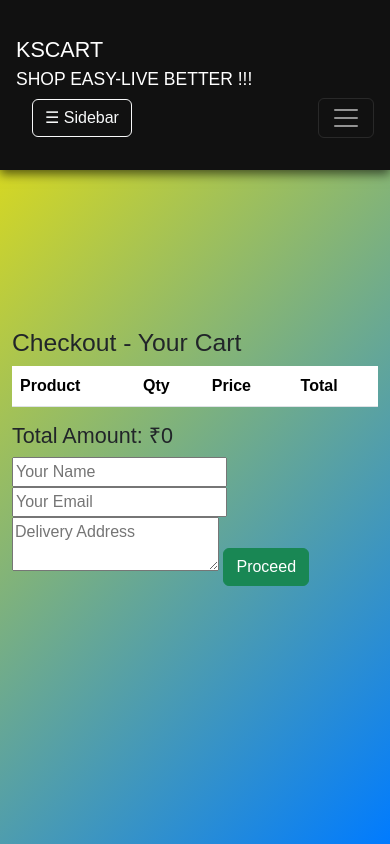
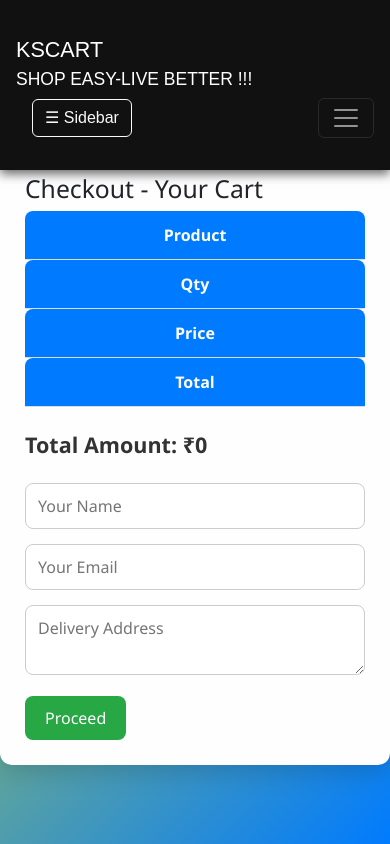
Before and after one commit to aditya705014-svg/ecommerce, a Django app: page /store/checkout/ in a window 390 px wide. Run offline with Django 5.2, Linux system fonts and the light colour scheme; lists and menus that the app fills with data are empty.

Commit message:
adding more feature in add to cart like  checkout and ordersucces

```diff
--- a/store/templates/store/checkout_cart.html
+++ b/store/templates/store/checkout_cart.html
@@ -1,7 +1,118 @@
 {% extends "base.html" %}
 {% block content %}
 
-<div class="container my-4">
+
+<style>
+div.container.checkout {
+    max-width: 900px;
+    margin: 40px auto;
+    padding: 25px;
+    background: #fefefe;
+    border-radius: 12px;
+    box-shadow: 0 8px 25px rgba(0,0,0,0.15);
+    font-family: 'Segoe UI', Tahoma, Geneva, Verdana, sans-serif;
+}
+div.container.checkout table {
+    width: 100%;
+    border-collapse: separate;
+    border-spacing: 0 10px;
+    margin-bottom: 25px;
+}
+
+div.container.checkout th,
+div.container.checkout td {
+    padding: 12px 15px;
+    text-align: center;
+    border-bottom: 1px solid #ddd;
+    font-size: 16px;
+}
+
+div.container.checkout th {
+    background-color: #007bff;
+    color: white;
+    border-radius: 8px 8px 0 0;
+}
+div.container.checkout tbody tr {
+    background: #fff;
+    box-shadow: 0 4px 12px rgba(0,0,0,0.05);
+    transition: all 0.3s ease;
+}
+
+div.container.checkout tbody tr:hover {
+    transform: translateY(-2px);
+    box-shadow: 0 6px 15px rgba(0,0,0,0.1);
+}
+div.container.checkout h4 {
+    color: #333;
+    margin-bottom: 25px;
+    font-weight: 600;
+}
+div.container.checkout form input,
+div.container.checkout form textarea {
+    width: 100%;
+    padding: 10px 12px;
+    margin-bottom: 15px;
+    border-radius: 8px;
+    border: 1px solid #ccc;
+    font-size: 16px;
+    transition: all 0.3s ease;
+}
+
+div.container.checkout form input:focus,
+div.container.checkout form textarea:focus {
+    border-color: #007bff;
+    box-shadow: 0 0 8px rgba(0,123,255,0.2);
+    outline: none;
+}
+div.container.checkout form button {
+    padding: 10px 20px;
+    border-radius: 8px;
+    font-size: 16px;
+    font-weight: 500;
+    background-color: #28a745;
+    color: white;
+    border: none;
+    cursor: pointer;
+    transition: all 0.3s ease;
+}
+
+div.container.checkout form button:hover {
+    background-color: #218838;
+    transform: translateY(-2px);
+}
+@media (max-width: 768px) {
+    div.container.checkout table,
+    div.container.checkout thead,
+    div.container.checkout tbody,
+    div.container.checkout th,
+    div.container.checkout td,
+    div.container.checkout tr {
+        display: block;
+    }
+
+    div.container.checkout tr {
+        margin-bottom: 15px;
+    }
+
+    div.container.checkout td {
+        text-align: right;
+        padding-left: 50%;
+        position: relative;
+    }
+
+    div.container.checkout td::before {
+        content: attr(data-label);
+        position: absolute;
+        left: 15px;
+        width: calc(50% - 30px);
+        font-weight: 600;
+        text-align: left;
+        color: #333;
+    }
+}
+</style>
+
+<div class="container checkout my-4">
     <h2>Checkout - Your Cart</h2>
     <table class="table">
         <thead>
@@ -32,6 +143,7 @@
         <input type="email" name="email" placeholder="Your Email" required>
         <textarea name="delivery" placeholder="Delivery Address" required></textarea>
         <button type="submit" class="btn btn-success">Proceed</button>
+
     </form>
 </div>
 
--- a/store/templates/store/order_success.html
+++ b/store/templates/store/order_success.html
@@ -45,9 +45,7 @@
 </head>
 <body>
     <div class="success-box">
-        <h1> Order Placed Successfully!!!!</h1>
-        <p>Product: <span class="highlight">{{ product.name }}</span></p>
-        <p>Payment Mode: <span class="highlight">{{ payment }}</span></p>
+        <h1> Order Placed Successfull !!!!! Thanks for shoping by kscart</h1>
     </div>
 </body>
 </html>
--- a/store/urls.py
+++ b/store/urls.py
@@ -11,6 +11,10 @@
     path('add-to-cart/<int:pk>/', views.add_to_cart, name='add_to_cart'),
     path('remove/<str:key>/', views.remove_from_cart, name='remove_from_cart'),
     path("checkout/", views.checkout_cart, name="checkout_cart"),
+    path("order/success/", views.success_cart, name="success_cart"),
+    # Checkout success page
+    # path("order/success/", views.success_cart, name="success_cart"),
+
 
 
 
--- a/store/views.py
+++ b/store/views.py
@@ -155,7 +155,7 @@
 
 
 def order_sucess(request):
-    return render(request, "store/order_sucess.html", {
+    return render(request, "store/order_success.html", {
 
     })
 
@@ -167,22 +167,28 @@
 
 
 #  Add product to cart
+
 def add_to_cart(request, pk):
-    product = get_object_or_404(Product, id=pk)
     cart = request.session.get("cart", {})
 
-    # Agar product pehle se cart me hai -> quantity badhao
+    product = PRODUCTS.get(pk)
+    if not product:
+        return redirect("cart")  # Agar product invalid ho toh redirect
+
     if str(pk) in cart:
         cart[str(pk)]["quantity"] += 1
     else:
         cart[str(pk)] = {
-            "name": product.name,
-            "price": float(product.price),
+            "name": product["name"],
+            "price": float(product["price"]),
+            "description": product["description"],
+            "image_static": product["image_static"],
             "quantity": 1,
         }
 
-    request.session["cart"] = cart  # session update
+    request.session["cart"] = cart
     return redirect("cart")
+
 
 
 #  Remove product from cart
@@ -199,33 +205,20 @@
 #  Cart page (sab products dikhana + total calculate karna)
 def cart(request):
     cart = request.session.get("cart", {})
-    total = sum(item["price"] * item["quantity"] for item in cart.values())
+
+    for item in cart.values():
+        item['total'] = item['price'] * item['quantity']
+
+    total = sum(item["total"] for item in cart.values())
+
     return render(request, "store/cart.html", {"cart": cart, "total": total})
 
 
 #  Single product checkout
 def checkout_single(request, pk):
-    product = get_object_or_404(Product, pk=pk)
-
-    if request.method == "POST":
-        # Yahan par aap order save kar sakte ho (baad me model add karenge)
-        name = request.POST.get("name")
-        email = request.POST.get("email")
-        address = request.POST.get("delivery")
-        payment = request.POST.get("payment")
-
-        # abhi ke liye console me check karne ke liye:
-        print("Single Checkout:", name, email, address, payment, product.name)
-
-        return redirect("store")  # baad me success page bana denge
-
-    return render(request, "store/checkout.html", {"product": product})
-
-
-#  Cart checkout (without pk)
-def checkout_cart(request):
-    cart = request.session.get("cart", {})
-    total = sum(item["price"] * item["quantity"] for item in cart.values())
+    product = PRODUCTS.get(pk)
+    if not product:
+        return redirect("cart")
 
     if request.method == "POST":
         name = request.POST.get("name")
@@ -233,9 +226,36 @@
         address = request.POST.get("delivery")
         payment = request.POST.get("payment")
 
-        # abhi ke liye console me check karne ke liye:
+        print("Single Checkout:", name, email, address, payment, product)
+
+        return redirect("cart")
+
+    return render(request, "store/order.html", {"product": product})
+
+
+#  Cart checkout (without pk)
+def checkout_cart(request):
+    cart = request.session.get("cart", {})
+
+    for item in cart.values():
+        item['total'] = item['price'] * item['quantity']
+
+    total = sum(item["total"] for item in cart.values())
+
+    if request.method == "POST":
+        name = request.POST.get("name")
+        email = request.POST.get("email")
+        address = request.POST.get("delivery")
+        payment = request.POST.get("payment")
+
         print("Cart Checkout:", name, email, address, payment, cart)
 
-        return redirect("store")  # baad me success page bana denge
+        request.session["cart"] = {}  # Cart clear after checkout
+        return redirect("success_cart")  # ya store page
 
     return render(request, "store/checkout_cart.html", {"cart": cart, "total": total})
+
+# add to cart me checkout ke bad wla page ke liya
+def success_cart(request):
+    order = request.session.get('last_order', None)  # last order fetch
+    return render(request, "store/order_success.html", {"order": order})
```
Also changed, not shown: store/templates/store/cart.html (+84 -1 lines), store/templates/store/checkout.html (+99 -0 lines), store/templates/store/succes_cart.html (added, +13 -0 lines), db.sqlite3, ecommerce/settings.py (line endings or trailing spaces), ecommerce/urls.py (line endings or trailing spaces), store/migrations/0003_remove_order_address_and_more.py (added), store/migrations/0004_alter_category_options_alter_order_options_and_more.py (added), store/migrations/0005_alter_category_options_alter_order_options_and_more.py (added), store/templates/store/category_products.html (line endings or trailing spaces).
